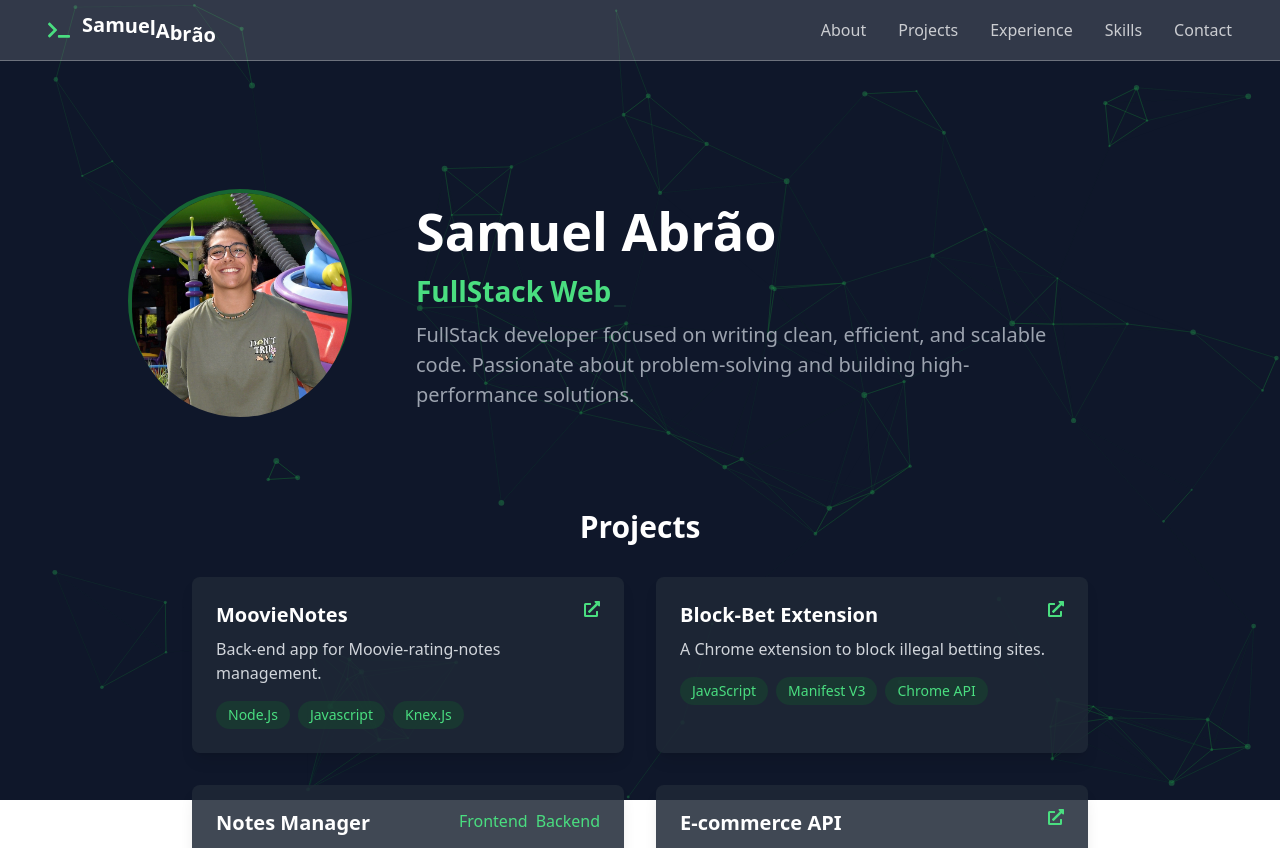
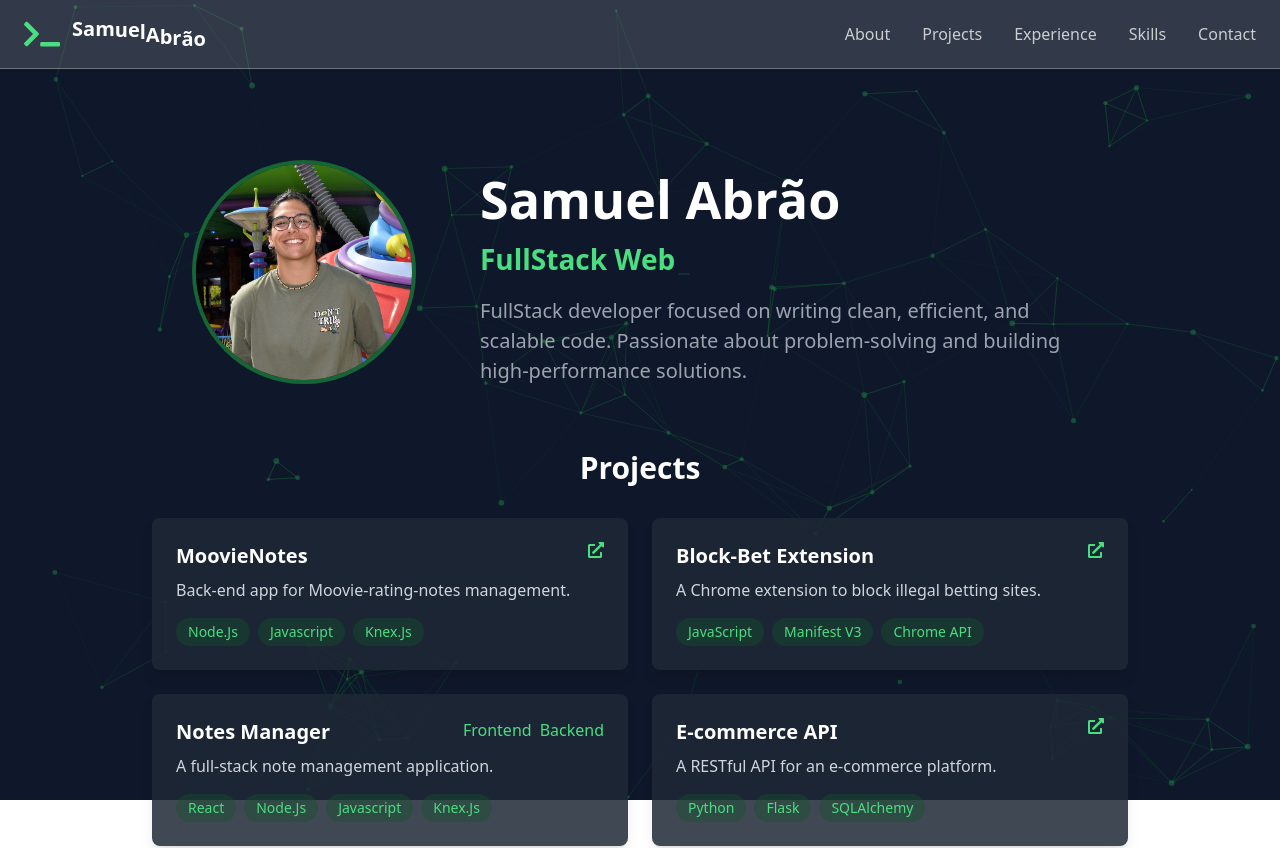
Before and after one commit to samuka7abr/Portifolio, a React (Vite) app: page / in a window 1280 px wide. Shown: the top 848 px of the page. Built offline with nearby package versions, Linux system fonts and the light colour scheme.

Commit message:
feat: mobile

```diff
--- a/src/App.tsx
+++ b/src/App.tsx
@@ -11,26 +11,22 @@ import { Footer } from "./components/Footer";
 export function App() {
   return (
     <>
-      {/* Fundo animado */}
       <ParticlesBackground />
 
-      <div className="relative z-10 flex flex-col min-h-screen">
-        {/* Header fixo */}
+      <div className="relative z-10 flex flex-col min-h-screen w-full">
         <Header />
 
-        {/* Perfil */}
-        <div className="flex flex-grow justify-center items-start mt-32 px-6">
+        {/* Perfil Responsivo */}
+        <div className="flex flex-grow justify-center items-center mt-32 px-4 sm:px-6 lg:mt-40 w-full max-w-screen-lg mx-auto">
           <Profile />
         </div>
 
-        {/* Seção de Projetos */}
-        <section className="py-24 px-6 flex flex-col items-center">
-          <h2 className="text-3xl font-bold text-white text-center mb-8">
-            Projects
-          </h2>
+        {/* Projetos Responsivos */}
+        <section className="py-16 px-4 sm:px-6 flex flex-col items-center w-full max-w-screen-lg mx-auto">
+          <h2 className="text-2xl sm:text-3xl font-bold text-white text-center mb-6 sm:mb-8">Projects</h2>
 
           <motion.div
-            className="grid grid-cols-1 md:grid-cols-2 gap-8 w-full max-w-4xl"
+            className="grid grid-cols-1 sm:grid-cols-2 gap-6 w-full"
             initial={{ opacity: 0, y: 50 }}
             animate={{ opacity: 1, y: 0 }}
             transition={{ duration: 1, ease: "easeOut" }}
@@ -65,27 +61,26 @@ export function App() {
           </motion.div>
         </section>
 
-        {/* Seção de Experiência */}
-        <section className="py-6 px-6 flex flex-col items-center">
-          <h2 className="text-3xl font-bold text-white text-center mb-8">
-            Experience
-          </h2>
-
+        {/* Seção de Experiência Responsiva */}
+        <section className="py-12 px-4 sm:px-6 flex flex-col items-center w-full max-w-screen-lg mx-auto">
+          <h2 className="text-2xl sm:text-3xl font-bold text-white text-center mb-6 sm:mb-8">Experience</h2>
           <Experience />
         </section>
 
-        {/* Seção de Skills */}
-        <section className="py-6 px-6 flex flex-col items-center">
-
-
+        {/* Seção de Skills Responsiva */}
+        <section className="py-12 px-4 sm:px-6 flex flex-col items-center w-full max-w-screen-lg mx-auto">
           <Skills />
         </section>
 
-        {/* Seção de Contato */}
-        <section className="py-6 px-6 flex flex-col items-center">
+        {/* Seção de Contato Responsiva */}
+        <section className="py-12 px-4 sm:px-6 flex flex-col items-center w-full max-w-screen-lg mx-auto">
           <Contact />
         </section>
-        <Footer />
+
+        {/* Footer Responsivo */}
+        <section className="w-full">
+          <Footer />
+        </section>
       </div>
     </>
   );
--- a/src/components/Header/index.tsx
+++ b/src/components/Header/index.tsx
@@ -1,15 +1,17 @@
 import { motion } from "framer-motion";
-import { FaTerminal } from "react-icons/fa";
+import { FaTerminal, FaBars, FaTimes } from "react-icons/fa";
+import { useState } from "react";
 
 export function Header() {
+  const [isOpen, setIsOpen] = useState(false);
   const nome: string = "Samuel Abrão";
   const letters: string[] = nome.split("");
 
   return (
-    <header className="flex justify-between items-center px-12 py-4 bg-white/15 text-white border-b border-gray-700 border-b-gray-100/30">
+    <header className="w-full fixed top-0 left-0 z-50 bg-white/15 text-white border-b border-gray-700 border-b-gray-100/30 py-4 px-6 flex justify-between items-center">
       {/* Nome animado com ícone */}
-      <div className="flex items-center gap-3 text-3xl font-bold">
-        <FaTerminal className="text-green-400 text-[22px] text-4xl" />
+      <div className="flex items-center gap-3 text-2xl sm:text-3xl font-bold">
+        <FaTerminal className="text-green-400 text-4xl" />
 
         <motion.div className="flex text-[22px] md:text-xl overflow-hidden">
           {letters.map((letter, index) => (
@@ -32,37 +34,32 @@ export function Header() {
         </motion.div>
       </div>
 
-      {/* Navegação */}
-      <nav>
-        <ul className="flex gap-8 text-[16px] text-white/75">
+      {/* Menu Desktop */}
+      <nav className="hidden sm:flex gap-8 text-[16px] text-white/75">
+        <a href="#" className="hover:text-green-400 transition-all duration-300">About</a>
+        <a href="#" className="hover:text-green-400 transition-all duration-300">Projects</a>
+        <a href="#" className="hover:text-green-400 transition-all duration-300">Experience</a>
+        <a href="#" className="hover:text-green-400 transition-all duration-300">Skills</a>
+        <a href="#" className="hover:text-green-400 transition-all duration-300">Contact</a>
+      </nav>
 
-          <li>
-            <a href="#" className="hover:text-green-400 transition-all duration-300">
-              About
-            </a>
-          </li>
-          <li>
-            <a href="#" className="hover:text-green-400 transition-all duration-300">
-              Projects
-            </a>
-          </li>
-          <li>
-            <a href="#" className="hover:text-green-400 transition-all duration-300">
-              Experience
-            </a>
-          </li>
-          <li>
-            <a href="#" className="hover:text-green-400 transition-all duration-300">
-              Skills
-            </a>
-          </li>
-          <li>
-            <a href="#" className="hover:text-green-400 transition-all duration-300">
-              Contact
-            </a>
-          </li>
-        </ul>
-      </nav>
+      {/* Menu Mobile */}
+      <div className="sm:hidden">
+        <button onClick={() => setIsOpen(!isOpen)} className="text-white text-3xl">
+          {isOpen ? <FaTimes /> : <FaBars />}
+        </button>
+      </div>
+
+      {/* Menu Responsivo Mobile */}
+      {isOpen && (
+        <nav className="absolute top-full left-0 w-full bg-black/90 text-white flex flex-col items-center py-4 gap-4 sm:hidden">
+          <a href="#" className="hover:text-green-400 transition-all duration-300">About</a>
+          <a href="#" className="hover:text-green-400 transition-all duration-300">Projects</a>
+          <a href="#" className="hover:text-green-400 transition-all duration-300">Experience</a>
+          <a href="#" className="hover:text-green-400 transition-all duration-300">Skills</a>
+          <a href="#" className="hover:text-green-400 transition-all duration-300">Contact</a>
+        </nav>
+      )}
     </header>
   );
 }
--- a/src/components/Profile/index.tsx
+++ b/src/components/Profile/index.tsx
@@ -3,20 +3,24 @@ import { Typewriter } from "react-simple-typewriter";
 
 export function Profile() {
   return (
-    <div className="flex flex-col items-center gap-6 w-full px-10">
-      <div className="flex flex-row items-center justify-between gap-16 w-full max-w-5xl">
-        <div className="relative w-56 h-56 rounded-full border-4 border-green-800 flex-shrink-0">
+    <div className="flex flex-col items-center w-full px-6 sm:px-10">
+      {/* Layout Responsivo */}
+      <div className="flex flex-col sm:flex-row items-center sm:items-start justify-between gap-8 sm:gap-16 w-full max-w-5xl">
+
+        {/* Foto de Perfil */}
+        <div className="relative w-40 h-40 sm:w-56 sm:h-56 rounded-full border-4 border-green-800 flex-shrink-0">
           <img
             src={foto}
             alt="Foto de perfil"
-            className="w-56 h-56 object-cover rounded-full object-top"
+            className="w-full h-full object-cover rounded-full object-top"
           />
         </div>
 
-        <div className="flex flex-col text-left w-full">
-          <h1 className="text-[52px] font-bold text-white">Samuel Abrão</h1>
+        {/* Informações */}
+        <div className="flex flex-col items-center sm:items-start text-center sm:text-left w-full">
+          <h1 className="text-[32px] sm:text-[52px] font-bold text-white">Samuel Abrão</h1>
 
-          <h2 className="text-[28px] text-green-400 font-semibold">
+          <h2 className="text-[20px] sm:text-[28px] text-green-400 font-semibold mt-2 sm:mt-0">
             <Typewriter
               words={["Software Engineer", "FullStack Web"]}
               loop={Infinity}
@@ -28,8 +32,9 @@ export function Profile() {
             />
           </h2>
 
-          <p className="mt-2 text-[20px] text-gray-400 max-w-2xl">
-            FullStack developer focused on writing clean, efficient, and scalable code. Passionate about problem-solving and building high-performance solutions.
+          <p className="mt-4 text-[16px] sm:text-[20px] text-gray-400 max-w-xs sm:max-w-2xl">
+            FullStack developer focused on writing clean, efficient, and scalable code.
+            Passionate about problem-solving and building high-performance solutions.
           </p>
         </div>
       </div>
```
